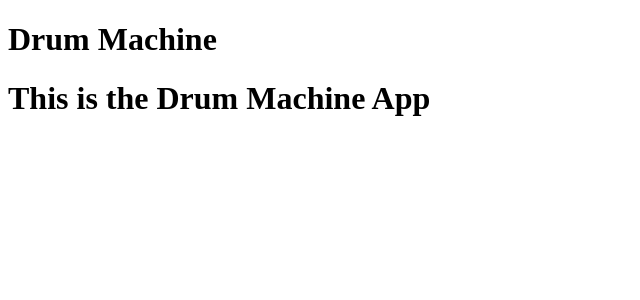
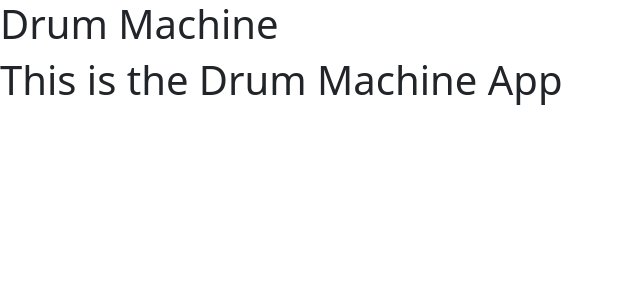
Before and after one commit to PLCoster/fcc_frontendlibs_project3, a React app: page / in a window 1280 px wide. Shown: the top 300 px of the page, without its empty margins (0-640 px from the left). Built offline with nearby package versions, Linux system fonts and the light colour scheme.

Commit message:
Added bootstrap to project, with bootstrap scss and a custom scss file

```diff
--- a/package.json
+++ b/package.json
@@ -31,6 +31,7 @@
     "eslint-plugin-react": "^7.29.3",
     "eslint-plugin-react-hooks": "^4.3.0",
     "html-webpack-plugin": "^5.5.0",
+    "sass": "^1.49.9",
     "sass-loader": "^12.6.0",
     "style-loader": "^3.3.1",
     "webpack": "^5.70.0",
@@ -38,6 +39,8 @@
     "webpack-dev-server": "^4.7.4"
   },
   "dependencies": {
+    "@popperjs/core": "^2.11.2",
+    "bootstrap": "^5.1.3",
     "react": "^17.0.2",
     "react-dom": "^17.0.2"
   }
--- a/src/index.html
+++ b/src/index.html
@@ -12,5 +12,6 @@
     <h1>Drum Machine</h1>
     <!-- Root Component to attach React tree to -->
     <div id="root"></div>
+    <script src="https://cdn.freecodecamp.org/testable-projects-fcc/v1/bundle.js"></script>
   </body>
 </html>
--- a/src/index.jsx
+++ b/src/index.jsx
@@ -2,6 +2,12 @@
 import React from 'react';
 import { render } from 'react-dom';
 
+// Import Bootstrap JS
+import 'bootstrap';
+
+// Import BootStrap and Custom Styles
+import './scss/application.scss';
+
 import App from './components/App';
 
 render(<App />, document.getElementById('root'));
--- /dev/null
+++ b/src/scss/_custom.scss
@@ -0,0 +1,3 @@
+/*
+== CUSTOM STYLES ==
+*/
--- /dev/null
+++ b/src/scss/application.scss
@@ -0,0 +1,5 @@
+/* Import BootStrap Styles */
+@import '~bootstrap/scss/bootstrap';
+
+/* Import Custom Styles */
+@import '_custom';
```
